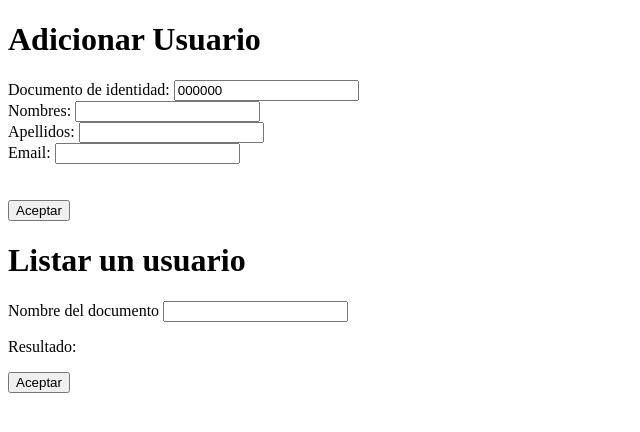
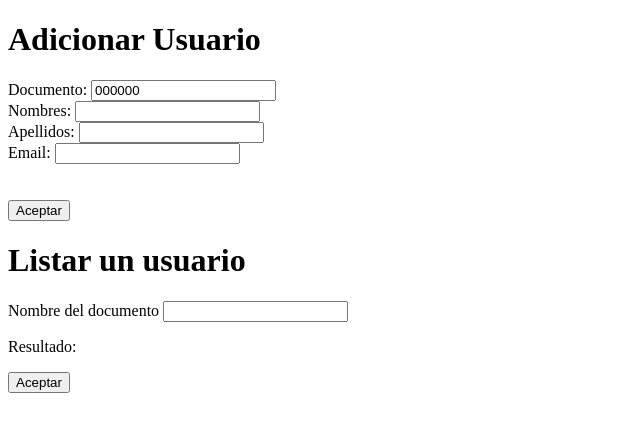
Before and after one commit to jpgarzonruiz/pfdswseguro, a website: page index.html in a window 1280 px wide. Shown: the whole page, without its empty margins (0-640 px from the left). Drawn offline with Linux system fonts and the light colour scheme.

Commit message:
Cambio en el label de ingreso de datos a la persistencia

```diff
--- a/index.html
+++ b/index.html
@@ -10,7 +10,7 @@
 <div>
     <form id="adicionarEstudiante">
         <div>
-            <label for="dni">Documento de identidad:</label>
+            <label for="dni">Documento:</label>
             <input type="text" id="dni" placeHolder="" value="000000">
             <br>
 
```
